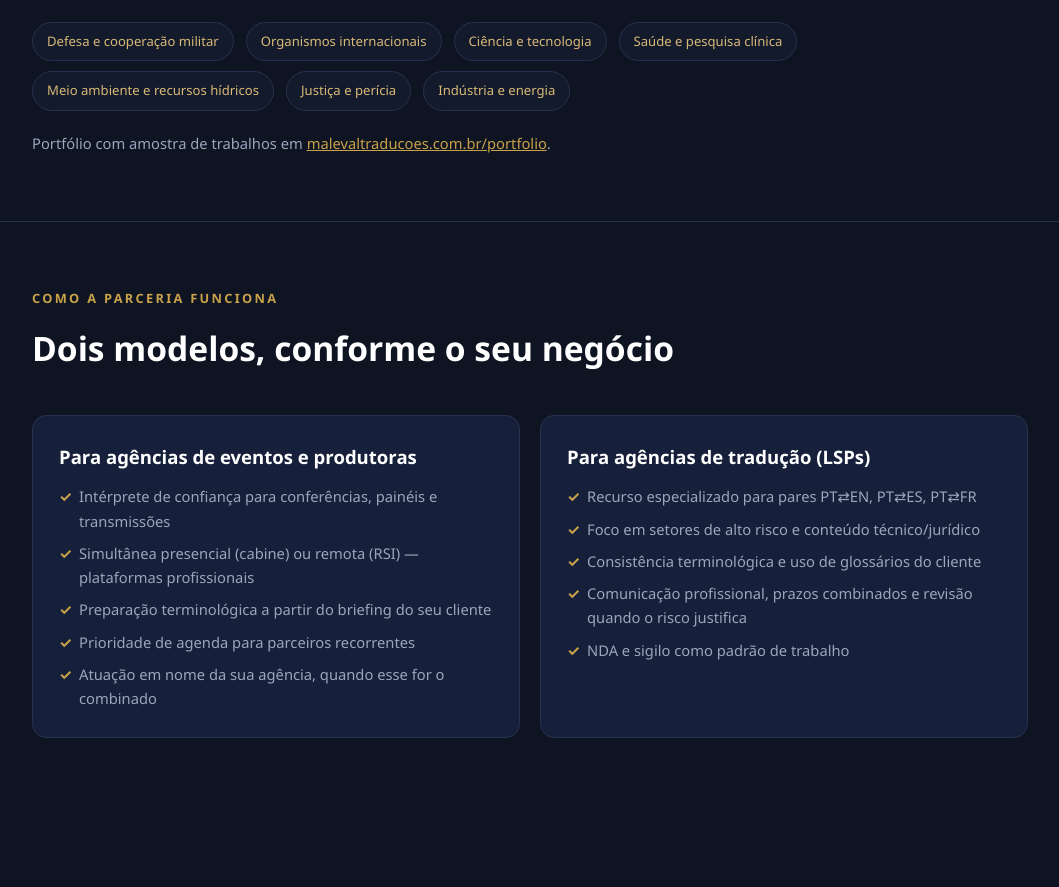
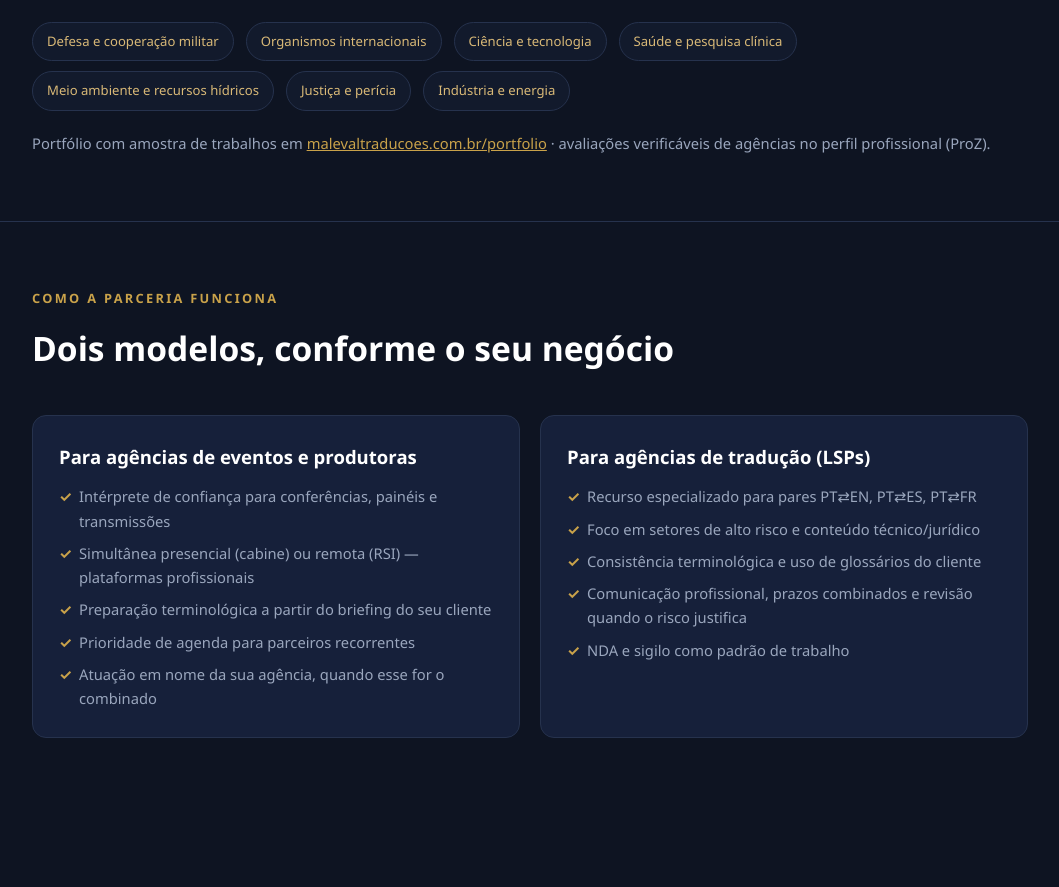
Before and after one commit to marcosmaleval-max/Maleval-Enterprise, a plain HTML site: page parceiros.html in a window 1280 px wide. Shown: the part 1660-2547 px from the top of the page, without its empty margins (110-1169 px from the left). Drawn offline with Linux system fonts and the light colour scheme.

Commit message:
Páginas de parceiros: volta a menção às avaliações do ProZ
Decisão do Chairman (17/11, "Volta ProZ"): o cartão abre e mostra 12
avaliações públicas de agências; a menção é verdadeira e permanece.
As duas páginas voltam a ser idênticas às da produção.

Co-Authored-By: Claude Fable 5.2 <noreply@anthropic.com>

```diff
--- a/parceiros.html
+++ b/parceiros.html
@@ -134,7 +134,7 @@
     <div class="logos">
       <span class="chip">Defesa e cooperação militar</span><span class="chip">Organismos internacionais</span><span class="chip">Ciência e tecnologia</span><span class="chip">Saúde e pesquisa clínica</span><span class="chip">Meio ambiente e recursos hídricos</span><span class="chip">Justiça e perícia</span><span class="chip">Indústria e energia</span>
     </div>
-    <p class="verify">Portfólio com amostra de trabalhos em <a href="/portfolio/">malevaltraducoes.com.br/portfolio</a>.</p>
+    <p class="verify">Portfólio com amostra de trabalhos em <a href="/portfolio/">malevaltraducoes.com.br/portfolio</a> · avaliações verificáveis de agências no perfil profissional (ProZ).</p>
   </div>
 </section>
 
```
Also changed, not shown: parceiros-en.html (+1 -1 lines).
